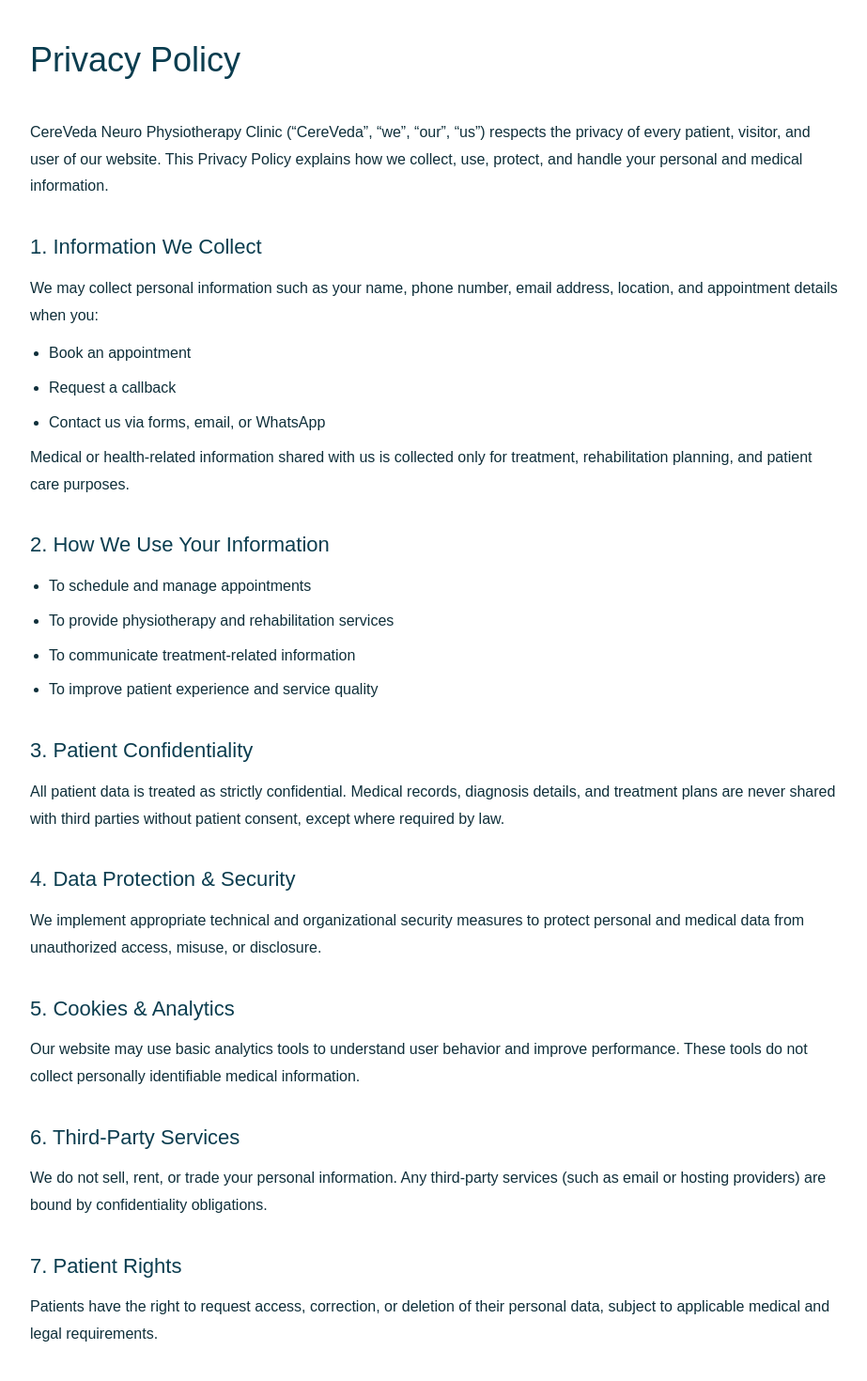
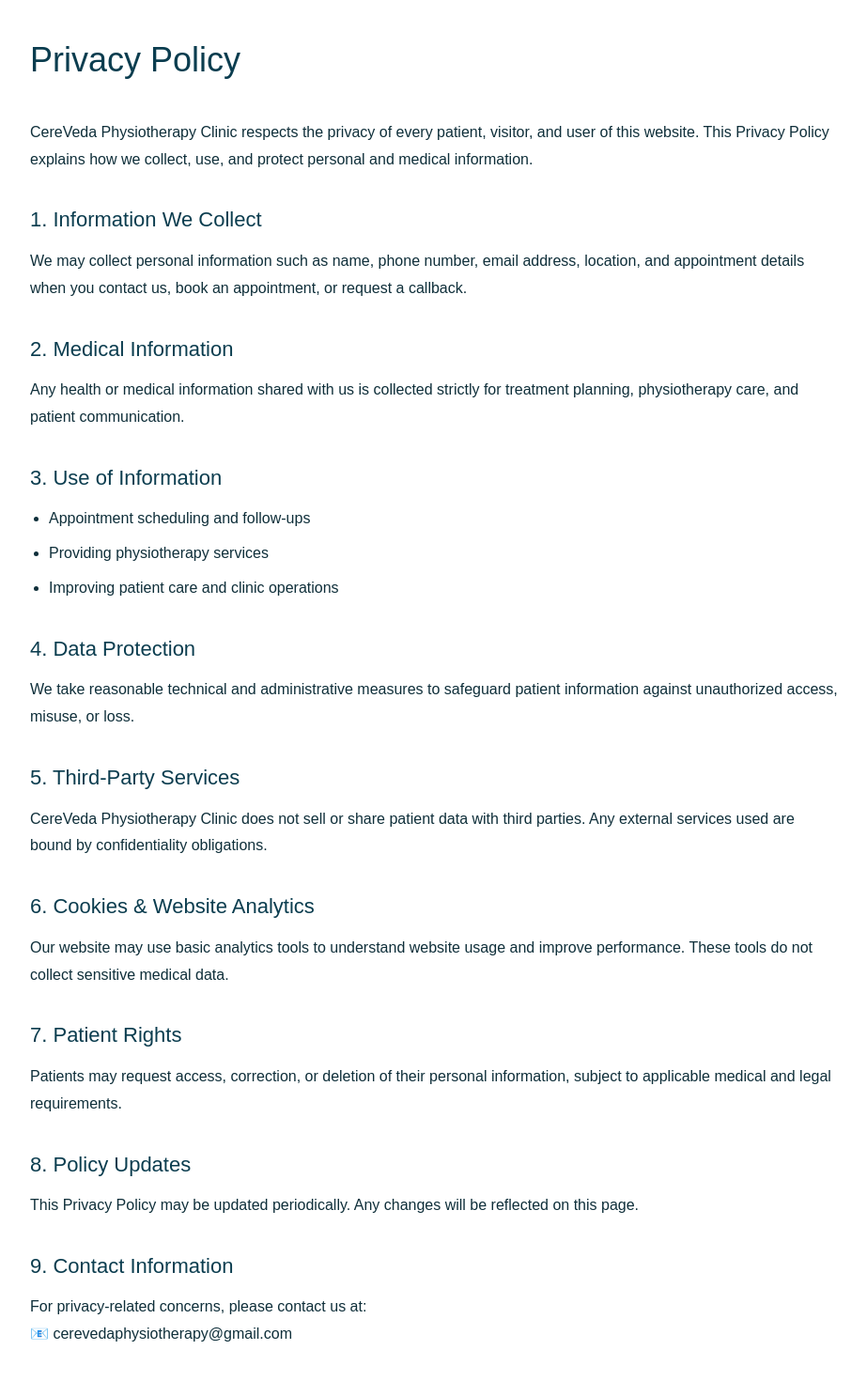
Before and after one commit to shubham7c/cereveda-physiotherapy-clinic, a React (Vite) app: page /privacy-policy in a window 1280 px wide. Shown: the part 200-1670 px from the top of the page at 94% size, without its empty margins (178-1101 px from the left). Built offline with nearby package versions, Linux system fonts and the light colour scheme.

Commit message:
Fix Terms & Privacy pages with React 19 SEO

```diff
--- a/package.json
+++ b/package.json
@@ -16,7 +16,6 @@
     "react": "^19.2.0",
     "react-datetime": "^3.3.1",
     "react-dom": "^19.2.0",
-    "react-helmet-async": "^2.0.5",
     "react-icons": "^5.5.0",
     "react-router-dom": "^7.11.0",
     "tailwindcss": "^4.1.18"
--- /dev/null
+++ b/src/components/SEO.jsx
@@ -0,0 +1,29 @@
+import { useEffect } from "react";
+
+export default function SEO({ title, description, canonical }) {
+  useEffect(() => {
+    if (title) document.title = title;
+
+    if (description) {
+      let meta = document.querySelector("meta[name='description']");
+      if (!meta) {
+        meta = document.createElement("meta");
+        meta.name = "description";
+        document.head.appendChild(meta);
+      }
+      meta.content = description;
+    }
+
+    if (canonical) {
+      let link = document.querySelector("link[rel='canonical']");
+      if (!link) {
+        link = document.createElement("link");
+        link.rel = "canonical";
+        document.head.appendChild(link);
+      }
+      link.href = canonical;
+    }
+  }, [title, description, canonical]);
+
+  return null;
+}
--- a/src/pages/PrivacyPolicy.jsx
+++ b/src/pages/PrivacyPolicy.jsx
@@ -1,99 +1,79 @@
-import { Helmet } from "react-helmet-async";
+import SEO from "../components/SEO";
 import "../styles/LegalPages.css";
 
 export default function PrivacyPolicy() {
   return (
     <>
-      <Helmet>
-        <title>Privacy Policy | CereVeda Neuro Physiotherapy Clinic</title>
-        <meta
-          name="description"
-          content="Privacy Policy of CereVeda Neuro Physiotherapy Clinic, Kharar Mohali. Learn how we protect patient data, medical information, and personal details."
-        />
-        <link
-          rel="canonical"
-          href="https://www.cerevedaphysiotherapy.in/privacy-policy"
-        />
-      </Helmet>
+      <SEO
+        title="Privacy Policy | CereVeda Physiotherapy Clinic"
+        description="Privacy policy of CereVeda Physiotherapy Clinic, Kharar Mohali. Learn how patient information and personal data are collected, protected, and used responsibly."
+        canonical="https://www.cerevedaphysiotherapy.in/privacy-policy"
+      />
 
       <div className="legal-page">
         <h1>Privacy Policy</h1>
 
         <p>
-          CereVeda Neuro Physiotherapy Clinic (“CereVeda”, “we”, “our”, “us”)
-          respects the privacy of every patient, visitor, and user of our
-          website. This Privacy Policy explains how we collect, use, protect,
-          and handle your personal and medical information.
+          CereVeda Physiotherapy Clinic respects the privacy of every patient,
+          visitor, and user of this website. This Privacy Policy explains how we
+          collect, use, and protect personal and medical information.
         </p>
 
         <h2>1. Information We Collect</h2>
         <p>
-          We may collect personal information such as your name, phone number,
-          email address, location, and appointment details when you:
+          We may collect personal information such as name, phone number, email
+          address, location, and appointment details when you contact us, book
+          an appointment, or request a callback.
         </p>
+
+        <h2>2. Medical Information</h2>
+        <p>
+          Any health or medical information shared with us is collected strictly
+          for treatment planning, physiotherapy care, and patient communication.
+        </p>
+
+        <h2>3. Use of Information</h2>
         <ul>
-          <li>Book an appointment</li>
-          <li>Request a callback</li>
-          <li>Contact us via forms, email, or WhatsApp</li>
+          <li>Appointment scheduling and follow-ups</li>
+          <li>Providing physiotherapy services</li>
+          <li>Improving patient care and clinic operations</li>
         </ul>
 
+        <h2>4. Data Protection</h2>
         <p>
-          Medical or health-related information shared with us is collected only
-          for treatment, rehabilitation planning, and patient care purposes.
+          We take reasonable technical and administrative measures to safeguard
+          patient information against unauthorized access, misuse, or loss.
         </p>
 
-        <h2>2. How We Use Your Information</h2>
-        <ul>
-          <li>To schedule and manage appointments</li>
-          <li>To provide physiotherapy and rehabilitation services</li>
-          <li>To communicate treatment-related information</li>
-          <li>To improve patient experience and service quality</li>
-        </ul>
-
-        <h2>3. Patient Confidentiality</h2>
+        <h2>5. Third-Party Services</h2>
         <p>
-          All patient data is treated as strictly confidential. Medical records,
-          diagnosis details, and treatment plans are never shared with third
-          parties without patient consent, except where required by law.
+          CereVeda Physiotherapy Clinic does not sell or share patient data with
+          third parties. Any external services used are bound by confidentiality
+          obligations.
         </p>
 
-        <h2>4. Data Protection & Security</h2>
+        <h2>6. Cookies & Website Analytics</h2>
         <p>
-          We implement appropriate technical and organizational security
-          measures to protect personal and medical data from unauthorized
-          access, misuse, or disclosure.
-        </p>
-
-        <h2>5. Cookies & Analytics</h2>
-        <p>
-          Our website may use basic analytics tools to understand user behavior
-          and improve performance. These tools do not collect personally
-          identifiable medical information.
-        </p>
-
-        <h2>6. Third-Party Services</h2>
-        <p>
-          We do not sell, rent, or trade your personal information. Any
-          third-party services (such as email or hosting providers) are bound by
-          confidentiality obligations.
+          Our website may use basic analytics tools to understand website usage
+          and improve performance. These tools do not collect sensitive medical
+          data.
         </p>
 
         <h2>7. Patient Rights</h2>
         <p>
-          Patients have the right to request access, correction, or deletion of
-          their personal data, subject to applicable medical and legal
-          requirements.
+          Patients may request access, correction, or deletion of their personal
+          information, subject to applicable medical and legal requirements.
         </p>
 
-        <h2>8. Changes to This Policy</h2>
+        <h2>8. Policy Updates</h2>
         <p>
-          CereVeda reserves the right to update this Privacy Policy at any time.
-          Changes will be reflected on this page.
+          This Privacy Policy may be updated periodically. Any changes will be
+          reflected on this page.
         </p>
 
         <h2>9. Contact Information</h2>
         <p>
-          For any privacy-related concerns, please contact us at:
+          For privacy-related concerns, please contact us at:
           <br />
           📧 cerevedaphysiotherapy@gmail.com
         </p>
--- a/src/pages/TermsConditions.jsx
+++ b/src/pages/TermsConditions.jsx
@@ -1,77 +1,77 @@
-import { Helmet } from "react-helmet-async";
+import SEO from "../components/SEO";
 import "../styles/LegalPages.css";
 
 export default function TermsConditions() {
   return (
     <>
-      <Helmet>
-        <title>Terms & Conditions | CereVeda Neuro Physiotherapy Clinic</title>
-        <meta
-          name="description"
-          content="Terms and Conditions for CereVeda Neuro Physiotherapy Clinic services, appointments, and website usage."
-        />
-        <link
-          rel="canonical"
-          href="https://www.cerevedaphysiotherapy.in/terms-and-conditions"
-        />
-      </Helmet>
+      <SEO
+        title="Terms & Conditions | CereVeda Physiotherapy Clinic"
+        description="Read the terms and conditions for using CereVeda Physiotherapy Clinic services, appointments, and website. Transparent policies for patient care and clinic services."
+        canonical="https://www.cerevedaphysiotherapy.in/terms-and-conditions"
+      />
 
       <div className="legal-page">
         <h1>Terms & Conditions</h1>
 
         <p>
-          By accessing or using the CereVeda Neuro Physiotherapy Clinic website,
-          you agree to comply with the following terms and conditions.
+          These Terms & Conditions govern the use of the CereVeda Physiotherapy
+          Clinic website and services. By accessing this website or booking an
+          appointment, you agree to comply with these terms.
         </p>
 
         <h2>1. Medical Disclaimer</h2>
         <p>
-          Information on this website is for general awareness only and does not
-          replace professional medical consultation, diagnosis, or treatment.
+          Information provided on this website is for general awareness only and
+          does not replace professional medical consultation, diagnosis, or
+          treatment. Physiotherapy outcomes may vary based on individual
+          conditions.
         </p>
 
         <h2>2. Appointments & Services</h2>
         <p>
-          Appointment requests submitted through the website are subject to
-          confirmation. Treatment plans vary based on individual patient needs.
+          Appointment requests made through the website, phone, or WhatsApp are
+          subject to confirmation. Treatment plans are personalized based on
+          patient assessment and clinical judgment.
         </p>
 
         <h2>3. Patient Responsibility</h2>
         <p>
-          Patients must provide accurate medical history and follow prescribed
-          rehabilitation programs for optimal results.
+          Patients are responsible for providing accurate medical history and
+          following prescribed physiotherapy programs for effective recovery.
         </p>
 
         <h2>4. Payments & Cancellations</h2>
         <p>
-          Fees, session durations, and cancellation policies are communicated
-          directly at the clinic. CereVeda reserves the right to modify service
-          charges.
+          Fees, session duration, and cancellation policies are communicated at
+          the clinic. CereVeda Physiotherapy Clinic reserves the right to update
+          service charges or policies when required.
         </p>
 
         <h2>5. Intellectual Property</h2>
         <p>
-          All website content, logos, images, and text are the property of
-          CereVeda Neuro Physiotherapy Clinic and may not be copied or reused
-          without permission.
+          All content on this website, including text, images, logos, and design,
+          is the intellectual property of CereVeda Physiotherapy Clinic and may
+          not be copied or reused without written permission.
         </p>
 
         <h2>6. Limitation of Liability</h2>
         <p>
-          CereVeda shall not be liable for any indirect or incidental damages
-          arising from website usage or treatment outcomes.
+          CereVeda Physiotherapy Clinic shall not be liable for any indirect,
+          incidental, or consequential damages arising from the use of this
+          website or treatment outcomes.
         </p>
 
         <h2>7. Governing Law</h2>
         <p>
-          These terms are governed by the laws of India. Any disputes shall fall
-          under the jurisdiction of Punjab courts.
+          These terms are governed by the laws of India. Any disputes shall be
+          subject to the jurisdiction of courts in Punjab.
         </p>
 
-        <h2>8. Updates</h2>
+        <h2>8. Updates to Terms</h2>
         <p>
-          CereVeda reserves the right to update these Terms & Conditions at any
-          time without prior notice.
+          CereVeda Physiotherapy Clinic reserves the right to update these Terms &
+          Conditions at any time. Changes will be effective once published on
+          this page.
         </p>
       </div>
     </>
```
Also changed, not shown: src/pages/Home.jsx (+7 -18 lines), 1 other file (tests, documents, lock files or other folders).
